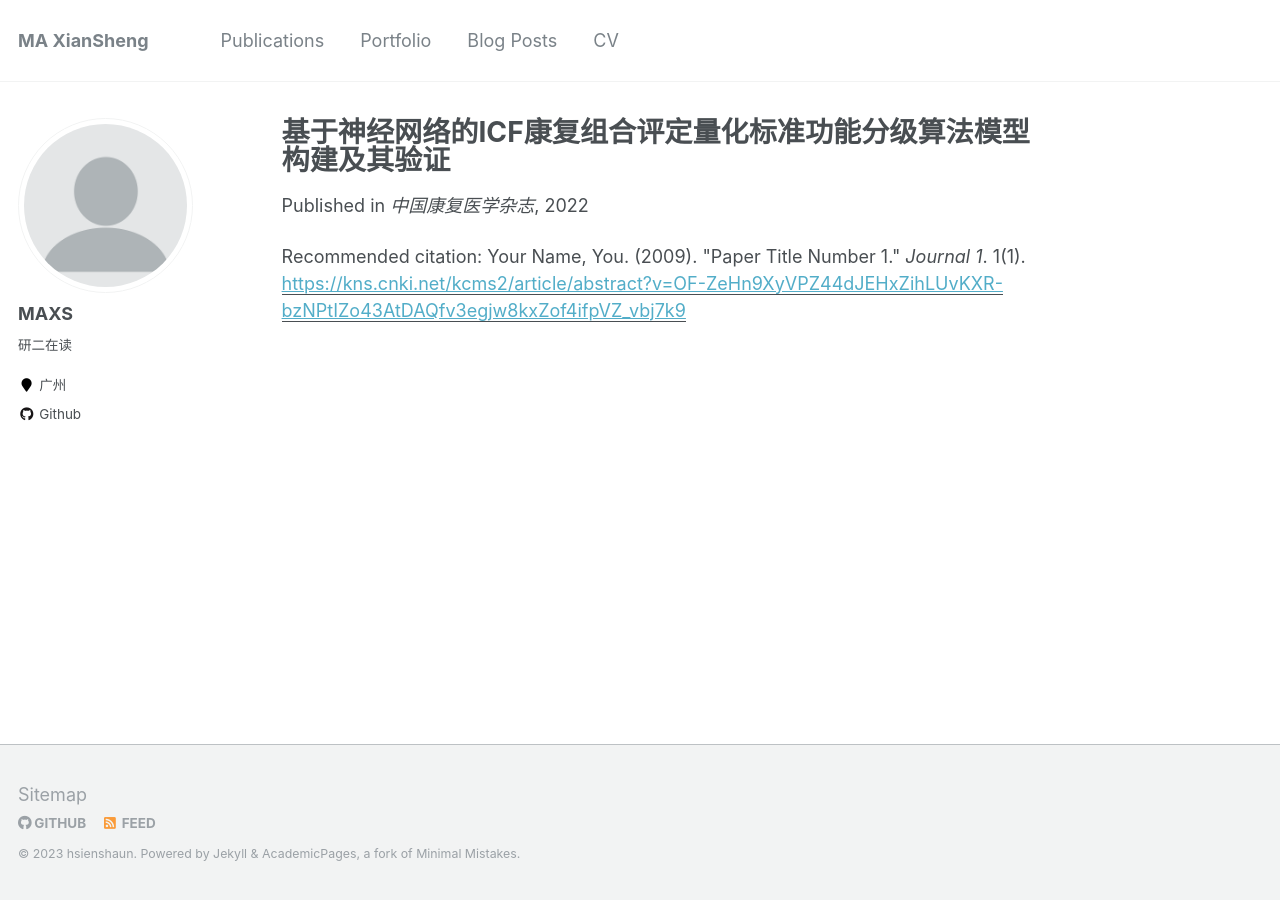
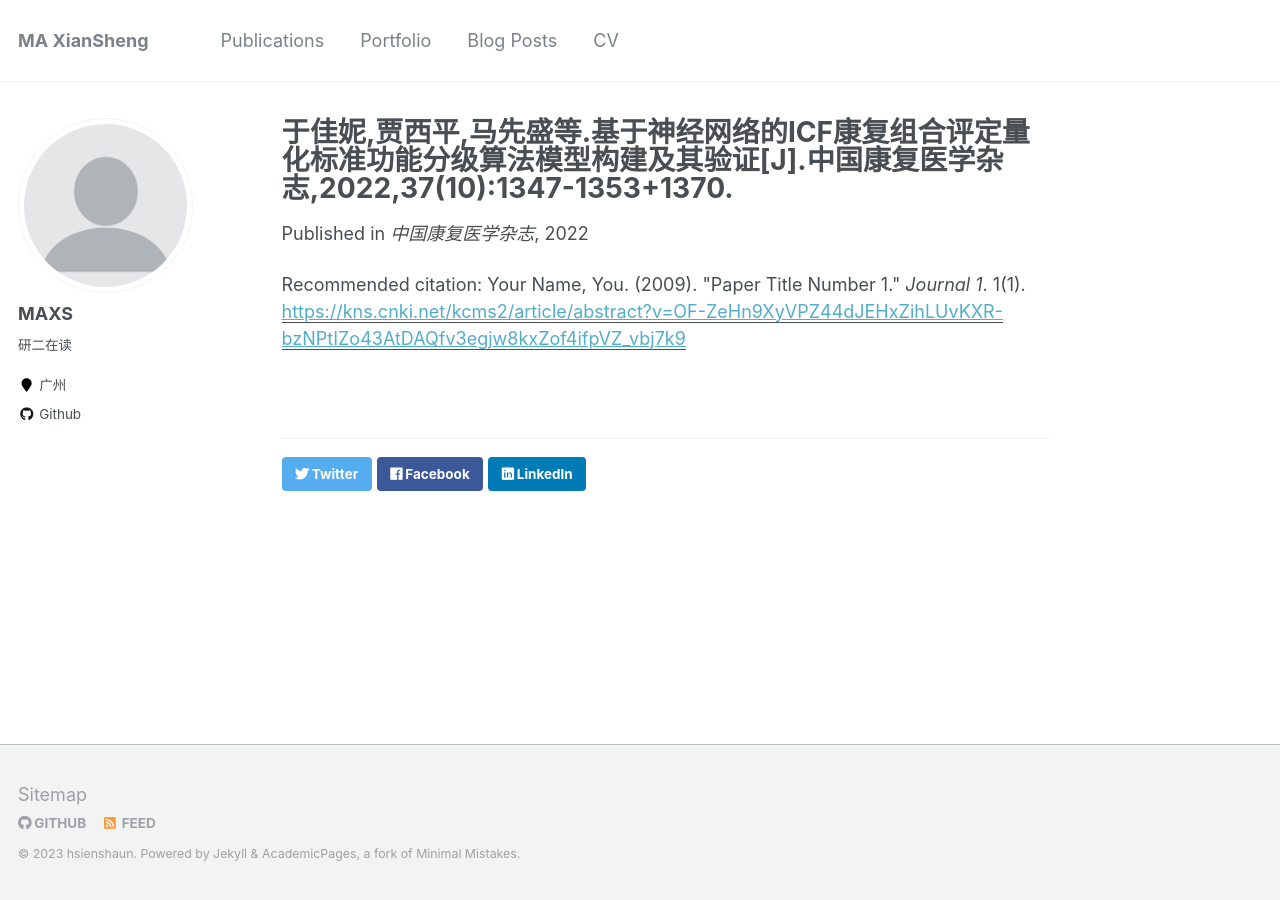
Before and after one commit to hsienshaun/hsienshaun.github.io, a Jekyll site: the page built from _publications/2022-10-15-paper-1.md, in a window 1280 px wide. Built offline with Jekyll 4.4.1, drawn with Linux system fonts in a browser that asks for light colours.

Commit message:
fix publications and cv setting

```diff
--- a/bottomofbox/2009-10-01-paper-title-number-1.md
+++ b/_publications/2022-10-15-paper-1.md
@@ -1,8 +1,8 @@
 ---
-title: "基于神经网络的ICF康复组合评定量化标准功能分级算法模型构建及其验证"
+title: "于佳妮,贾西平,**马先盛**等.基于神经网络的ICF康复组合评定量化标准功能分级算法模型构建及其验证[J].中国康复医学杂志,2022,37(10):1347-1353+1370."
 collection: publications
 permalink: /publication/2022-10-15-ICF
-excerpt: 'This paper is about the number 1. The number 2 is left for future work.'
+excerpt: 'This paper is about the number 1. The number 2 is left '
 date: 2022-10-15
 venue: '中国康复医学杂志'
 paperurl: ' https://kns.cnki.net/kcms2/article/abstract?v=OF-ZeHn9XyVPZ44dJEHxZihLUvKXR-bzNPtIZo43AtDAQfv3egjw8kxZof4ifpVZ_vbj7k9'
```
Also changed, not shown: _pages/cv.md (+2 -2 lines), _pages/publications.md (+4 -2 lines).
